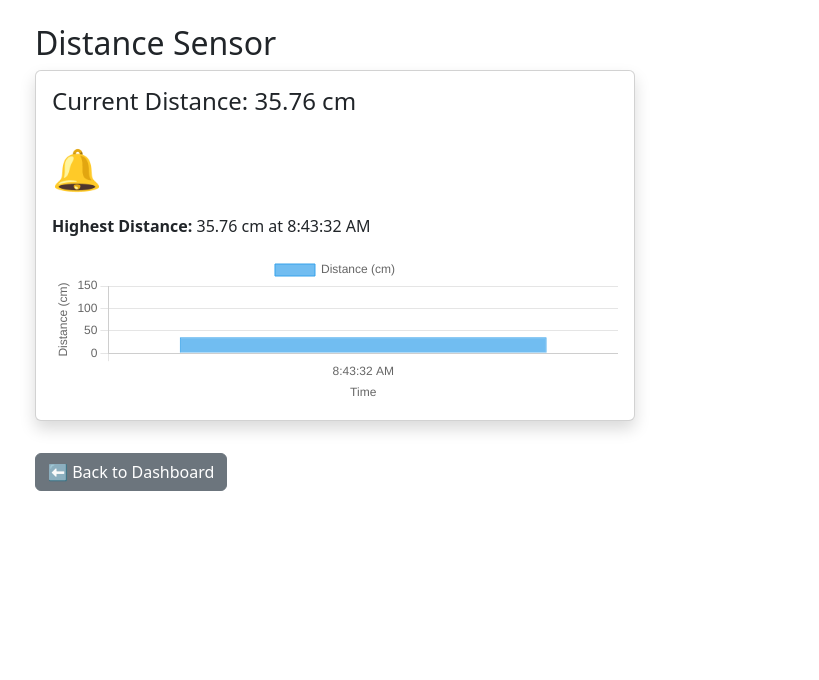
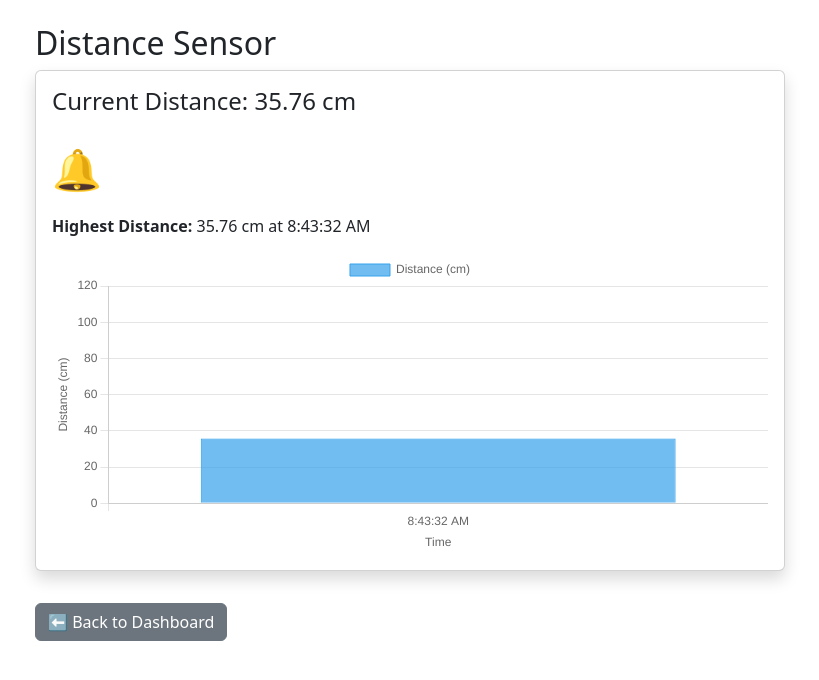
Before and after one commit to Lemuel-Castroverde/iot_website, a Flask app: page /distance in a window 1280 px wide. Shown: the part 56-736 px from the top of the page, without its empty margins (47-866 px from the left). Run offline with Flask 3, Linux system fonts and the light colour scheme.

Commit message:
Update distance.html

```diff
--- a/templates/distance.html
+++ b/templates/distance.html
@@ -1,7 +1,7 @@
 {% extends "base.html" %}
 {% block content %}
 <h2>Distance Sensor</h2>
-<div class="card p-3 shadow mb-3" style="max-width: 600px;">
+<div class="card p-3 shadow mb-3" style="max-width: 750px;">
   <h4>Current Distance: <span id="dist">--</span> cm</h4>
 
   <!-- Buzzer Indicator -->
@@ -10,7 +10,7 @@
   </div>
 
   <p><strong>Highest Distance:</strong> <span id="maxDist">--</span> cm at <span id="maxTime">--:--:--</span></p>
-  <canvas id="distanceChart" height="150" style="max-height: 150px; width: 100%;"></canvas>
+  <canvas id="distanceChart" height="300" style="max-height: 300px; width: 100%;"></canvas>
 </div>
 
 <a href="/" class="btn btn-secondary mt-3">⬅ Back to Dashboard</a>
```
